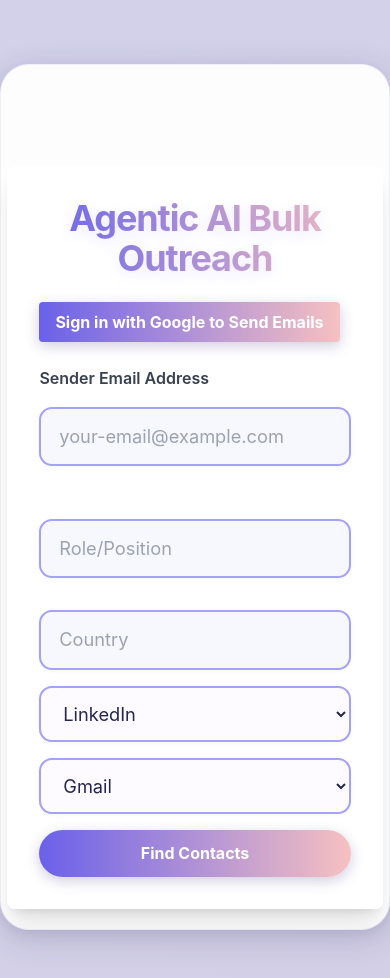
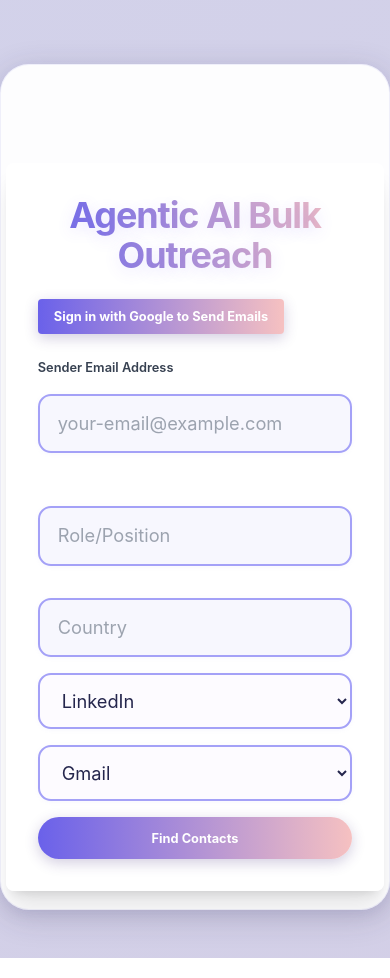
Before and after one commit to Aastha59/Connectly-f, a React (Create React App) app: page / in a window 390 px wide. Built offline with nearby package versions, Linux system fonts and the light colour scheme.

Commit message:
new changes

```diff
--- a/public/index.html
+++ b/public/index.html
@@ -2,7 +2,7 @@
 <html lang="en">
   <head>
     <meta charset="UTF-8" />
-    <title>Agentic AI Outreach Bot</title>
+    <title>Connectly</title>
     <meta name="viewport" content="width=device-width, initial-scale=1.0" />
   </head>
   <body>
--- a/src/App.css
+++ b/src/App.css
@@ -407,23 +407,23 @@ textarea {
   border-bottom: 1px solid #dfdffd;
 }
 
-@media (max-width: 850px) {
+@media (max-width: 750px) {
   #root > div { padding: 2rem 0.8rem;}
-  h1 { font-size: 2.2rem;}
-  h2 { font-size: 1rem;}
-  .contact-table, .email-section { font-size: .98rem;}
-  label, p, input, textarea, button { font-size: 1rem;}
+  h1 { font-size: 1.6rem;}
+  h2 { font-size: 1.1rem;}
+  .contact-table, .email-section { font-size: .9rem;}
+  label, p, input, textarea, button { font-size: .8rem;}
 }
-@media (max-width: 470px) {
-  #root > div { padding: 1.3rem 0.4rem;}
-  h1 { font-size: 1.4rem;}
-  .contact-table, .email-section { font-size: .85rem;}
+@media (max-width: 400px) {
+  #root > div { padding: 1.1rem 0.3rem;}
+  h1 { font-size: 1.2rem;}
+  .contact-table, .email-section { font-size: .80rem;}
 }
 
 /* EmailSection */
-.email-section-title { margin-bottom: 2.2rem; font-size: 1.45rem; }
-.email-templates-list { display: grid; grid-template-columns: 1fr 1fr; gap: 1.5rem;}
-@media (max-width:800px) { .email-templates-list {grid-template-columns: 1fr;}}
+.email-section-title { margin-bottom: 2rem; font-size: 1.3rem; }
+.email-templates-list { display: grid; grid-template-columns: 1fr 1fr; gap: 1.2rem;}
+@media (max-width:700px) { .email-templates-list {grid-template-columns: 1fr;}}
 .email-template-card {
   background: rgba(246,244,255,0.91);
   border-radius: 18px;
--- a/src/Pages/Privacy.css
+++ b/src/Pages/Privacy.css
@@ -77,3 +77,32 @@ footer {
   margin-top: 30px;
   border-top: 1px solid #e5e7eb;
 }
+
+@media (max-width: 768px) {
+  h1 {
+    font-size: 1.6rem;
+  }
+  h2 {
+    font-size: 1.2rem;
+  }
+  main {
+    padding: 16px;
+    font-size: 1rem;
+  }
+}
+
+@media (max-width: 480px) {
+  h1 {
+    font-size: 1.3rem;
+  }
+  h2 {
+    font-size: 1rem;
+  }
+  main {
+    padding: 12px;
+    font-size: 0.95rem;
+  }
+  p {
+    font-size: 0.9rem;
+  }
+}
--- a/src/Pages/Terms.css
+++ b/src/Pages/Terms.css
@@ -78,3 +78,32 @@ footer {
   margin-top: 30px;
   border-top: 1px solid #e5e7eb;
 }
+
+@media (max-width: 768px) {
+  h1 {
+    font-size: 1.6rem;
+  }
+  h2 {
+    font-size: 1.2rem;
+  }
+  main {
+    padding: 16px;
+    font-size: 1rem;
+  }
+}
+
+@media (max-width: 480px) {
+  h1 {
+    font-size: 1.3rem;
+  }
+  h2 {
+    font-size: 1rem;
+  }
+  main {
+    padding: 12px;
+    font-size: 0.95rem;
+  }
+  p {
+    font-size: 0.9rem;
+  }
+}
```
